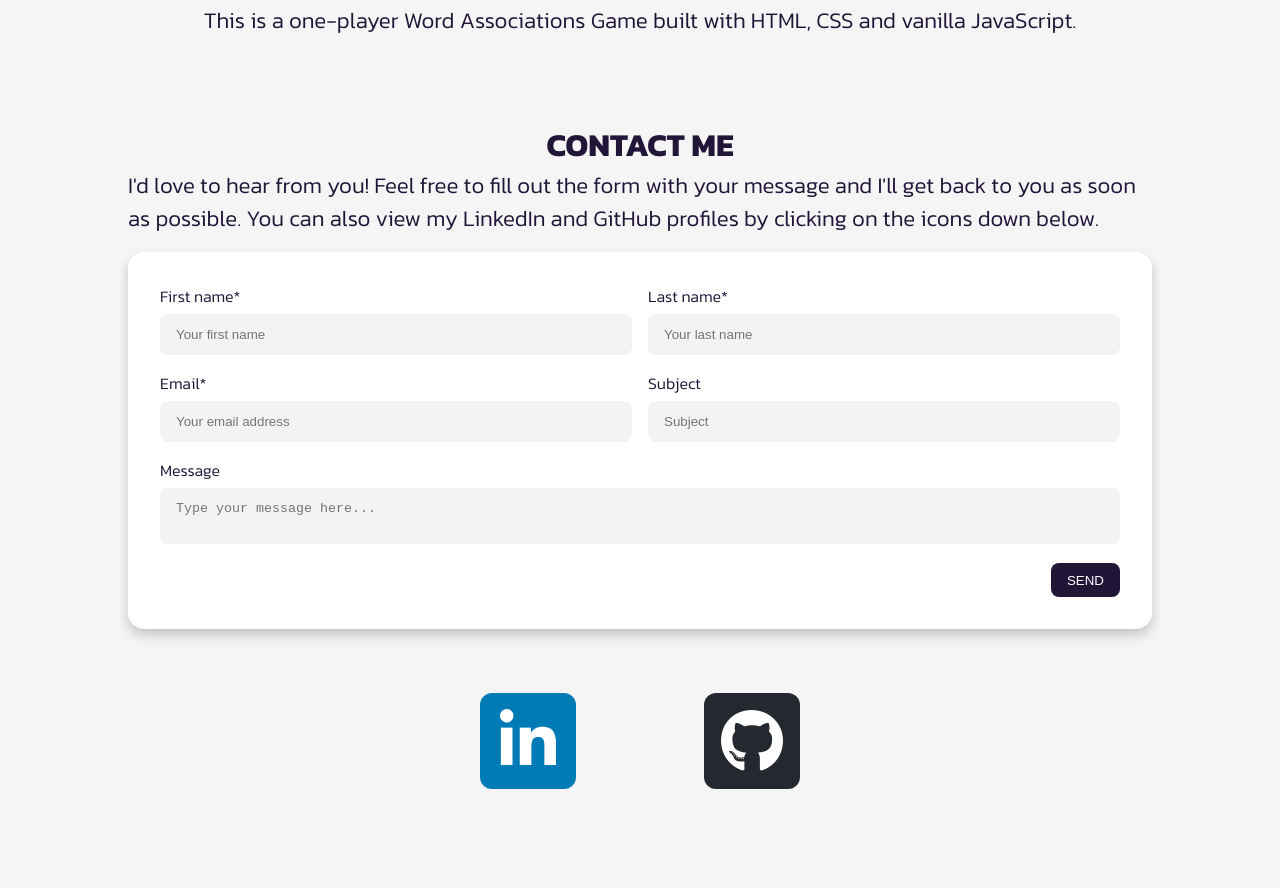
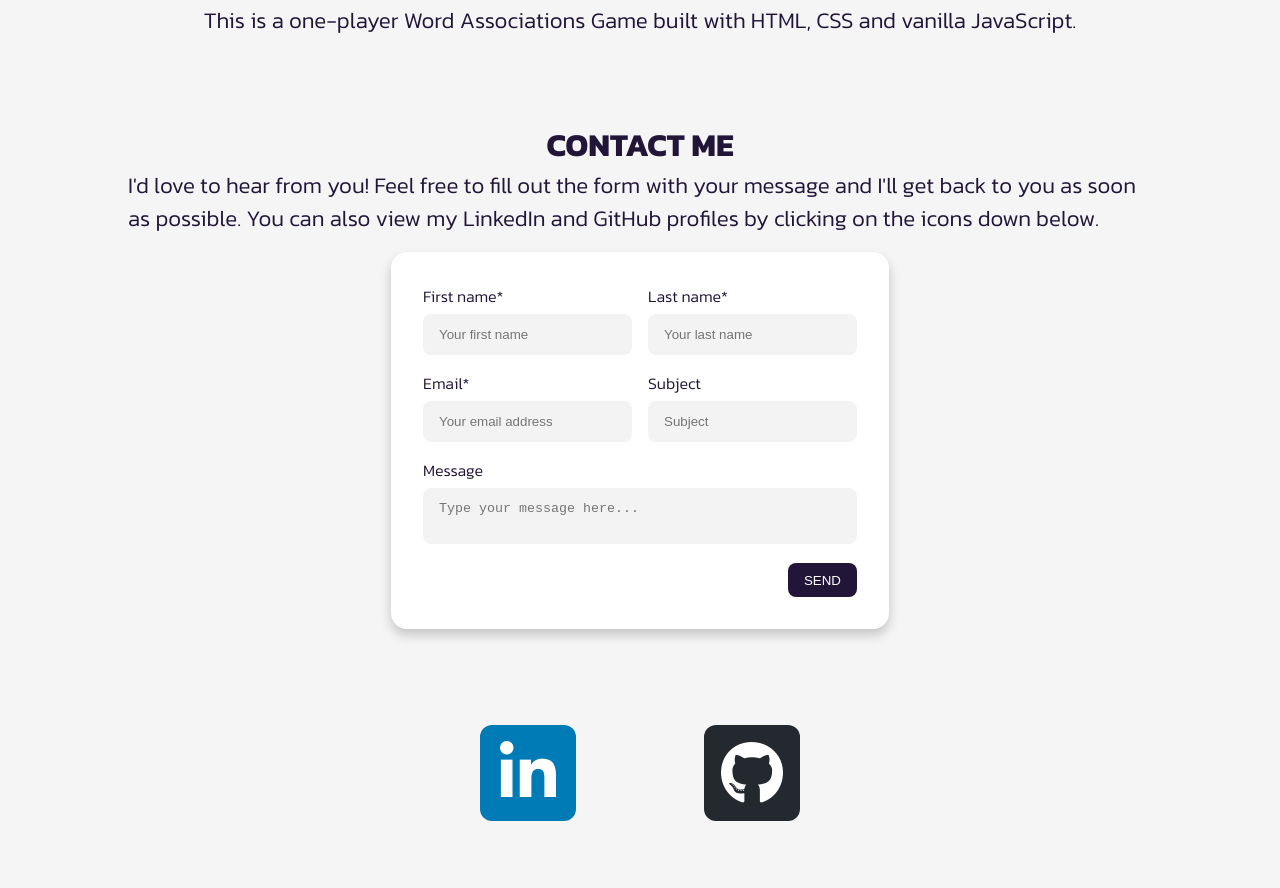
Before and after one commit to EveEB/EveEB.github.io, a plain HTML site: page index.html in a window 1280 px wide. Shown: the part 4440-5328 px from the top of the page. Drawn offline with Linux system fonts and the light colour scheme.

Commit message:
change container layout

```diff
--- a/index.html
+++ b/index.html
@@ -131,9 +131,10 @@
       </section>
 
       <section id="contact-section" class="section">
-        <div id="contact-container">
         <h2>CONTACT ME</h2>
+        <div id="contact-container" class="contact-container">
           <p>I'd love to hear from you! Feel free to fill out the form with your message and I'll get back to you as soon as possible. You can also view my LinkedIn and GitHub profiles by clicking on the icons down below.</p>
+          <div class="form-container">
             <form class="form" action="https://formsubmit.co/eve.baldry@googlemail.com"
             method="POST">
               <div class="form-group" action="">
@@ -192,6 +193,7 @@
                 <button type="submit">SEND</button>
               </div>
             </form>
+          </div>
           <div id="contact-icons">
             <!-- <div id="email"><a href="#" target="_blank" rel="noopener noreferrer" class="fa fa-solid fa-envelope"></a></div> -->
             <div id="linkedin"><a href="https://www.linkedin.com/in/eve-baldry" target="_blank" rel="noopener noreferrer" class="fa fa-brands fa-linkedin-in"></a></div>
```
Lines whose indentation alone changed are shown as unchanged.
